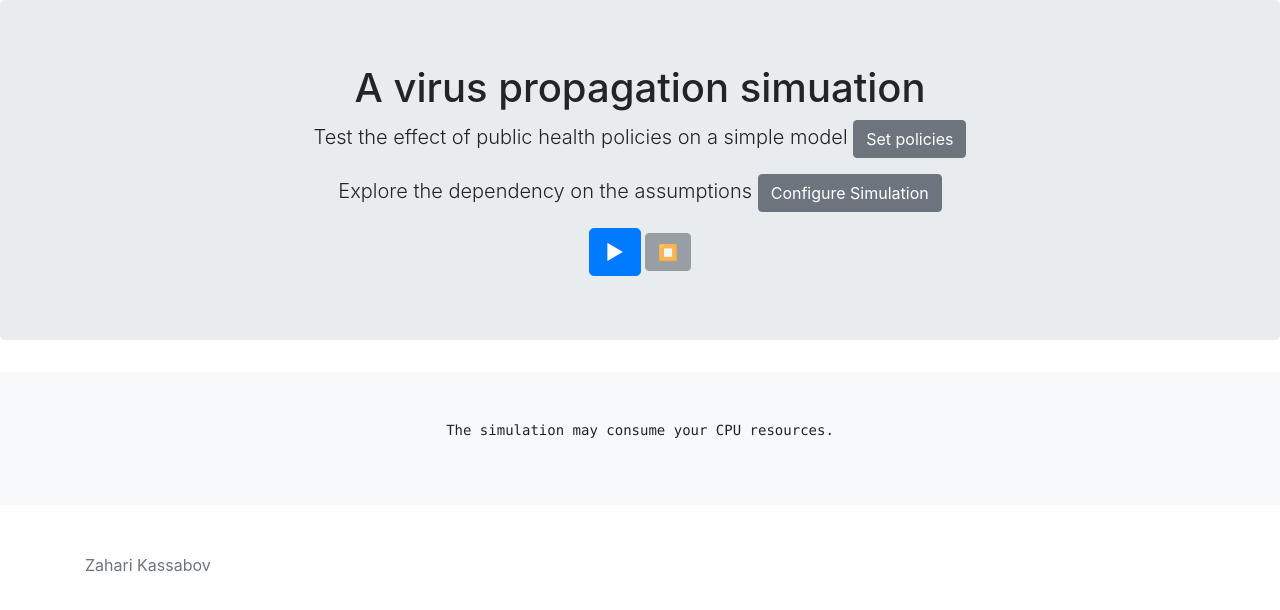
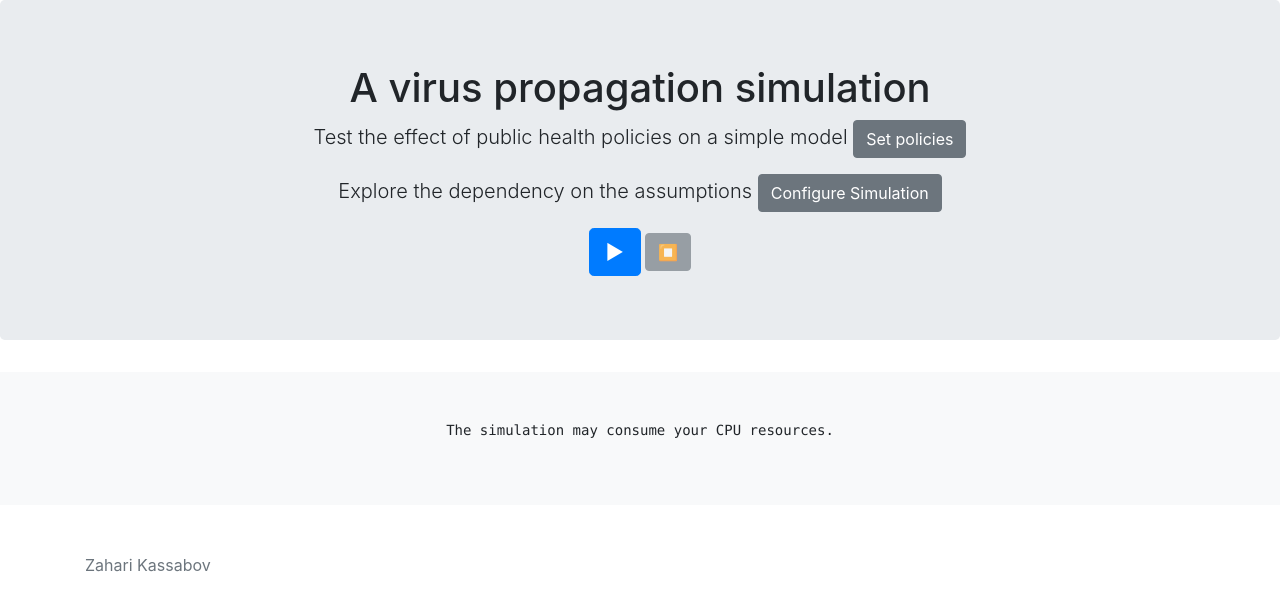
Before and after one commit to Zaharid/virus_simulation, a website built with webpack: page static/index.html in a window 1280 px wide. Built offline with nearby package versions, Linux system fonts and the light colour scheme; files whose address does not match are found by name; what vega-embed would draw is missing.

Commit message:
Fix typo in the title

```diff
--- a/static/index.html
+++ b/static/index.html
@@ -100,7 +100,7 @@
         browser.</noscript>
     <main>
         <section class="jumbotron text-center">
-            <h1> A virus propagation simuation</h1>
+            <h1> A virus propagation simulation</h1>
             <p class="lead">
                 Test the effect of public health policies on a simple model <button class="btn btn-secondary" type="button" data-toggle="collapse" data-target="#policy-collapse">Set policies</button>
             </p>
```
